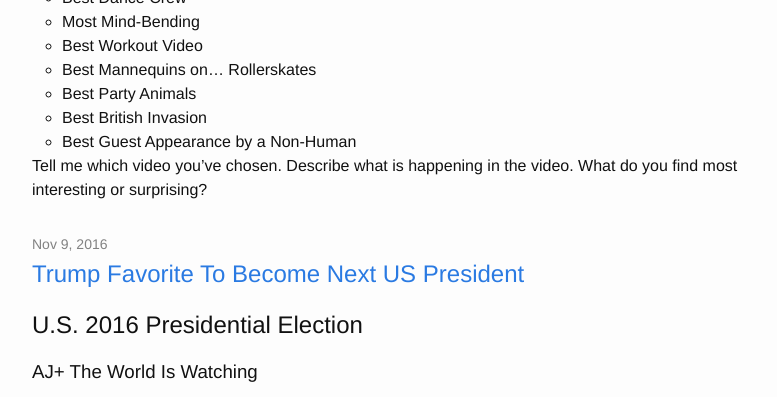
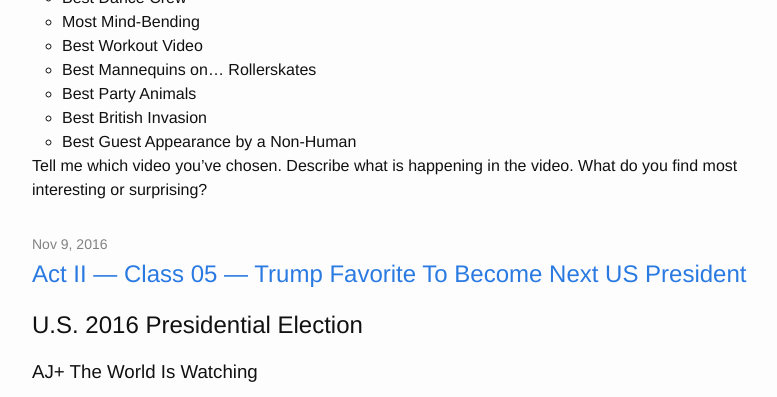
Before and after one commit to MrArgote/19-dot-argote-dot-org, a Jekyll site: the page built from index.html, in a window 1280 px wide and 900 px high, scrolled down 697 px, cut to the strip 0-397 px from the top of the window. Shown: the whole strip, without its empty margins (238-1015 px from the left). Built offline with Jekyll 4.4.1, drawn with Linux system fonts in a browser that asks for light colours.

Commit message:
fix act ii, class 04, Trump post

```diff
--- a/Act-II/_posts/2016-11-09-Wed-Class-04.md
+++ b/Act-II/_posts/2016-11-09-Wed-Class-04.md
@@ -1,5 +1,5 @@
 ---
-title: Trump Favorite To Become Next US President
+title: Act II — Class 05 — Trump Favorite To Become Next US President
 ---
 
 ## U.S. 2016 Presidential Election
```
